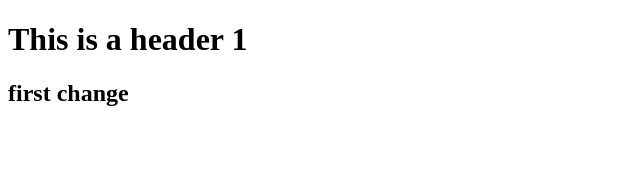
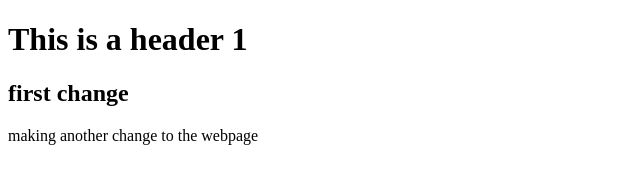
Before and after one commit to belamorris/belamorris.github.io, a plain HTML site: page index.html in a window 1280 px wide. Shown: the whole page, without its empty margins (0-640 px from the left). Drawn offline with Linux system fonts and the light colour scheme.

Commit message:
third commit

```diff
--- a/index.html
+++ b/index.html
@@ -14,6 +14,7 @@
 
   <h1>This is a header 1</h1>
   <h2> first change</h2>
+  <p>making another change to the webpage</p>
 
 
 
```
